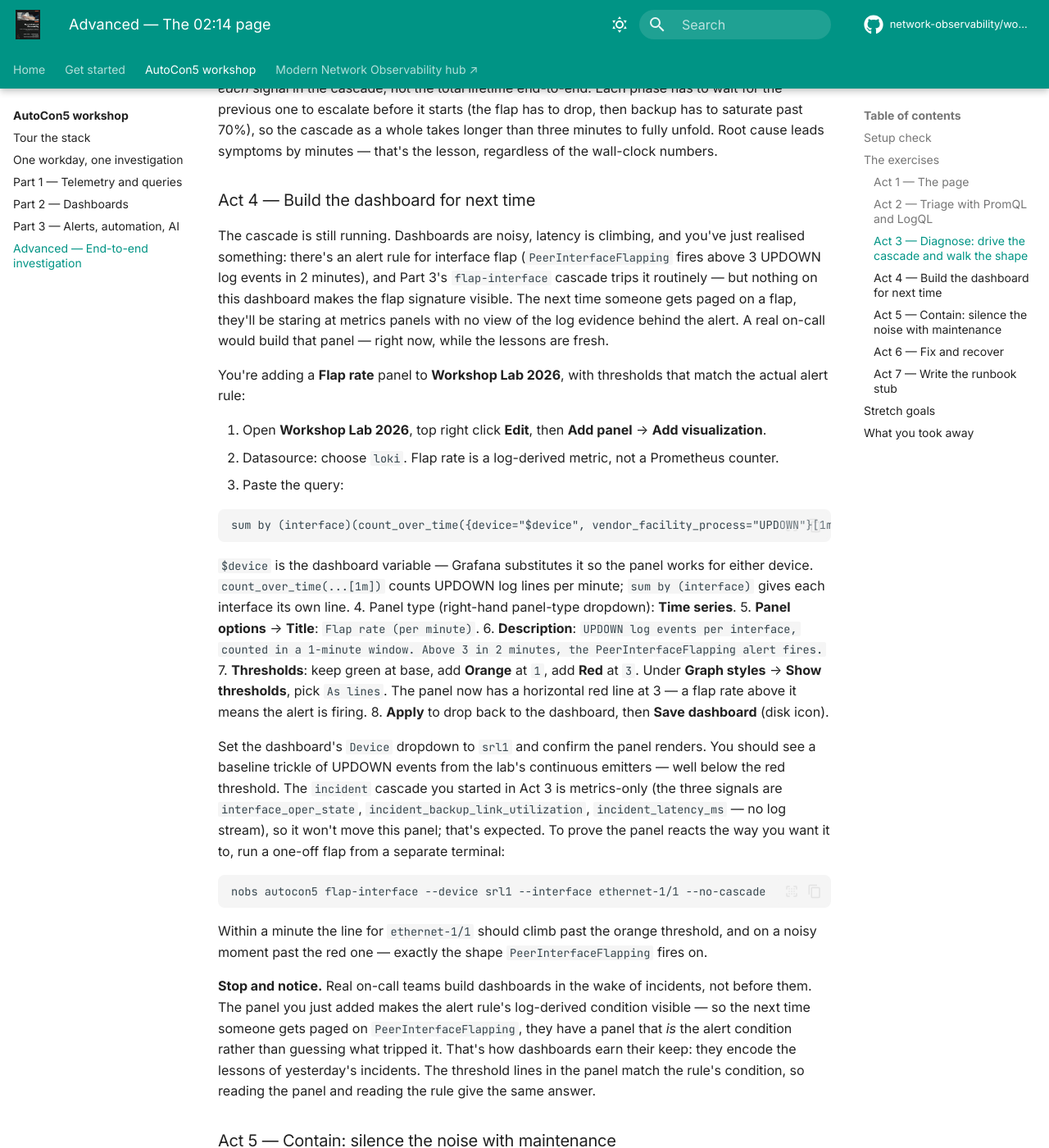
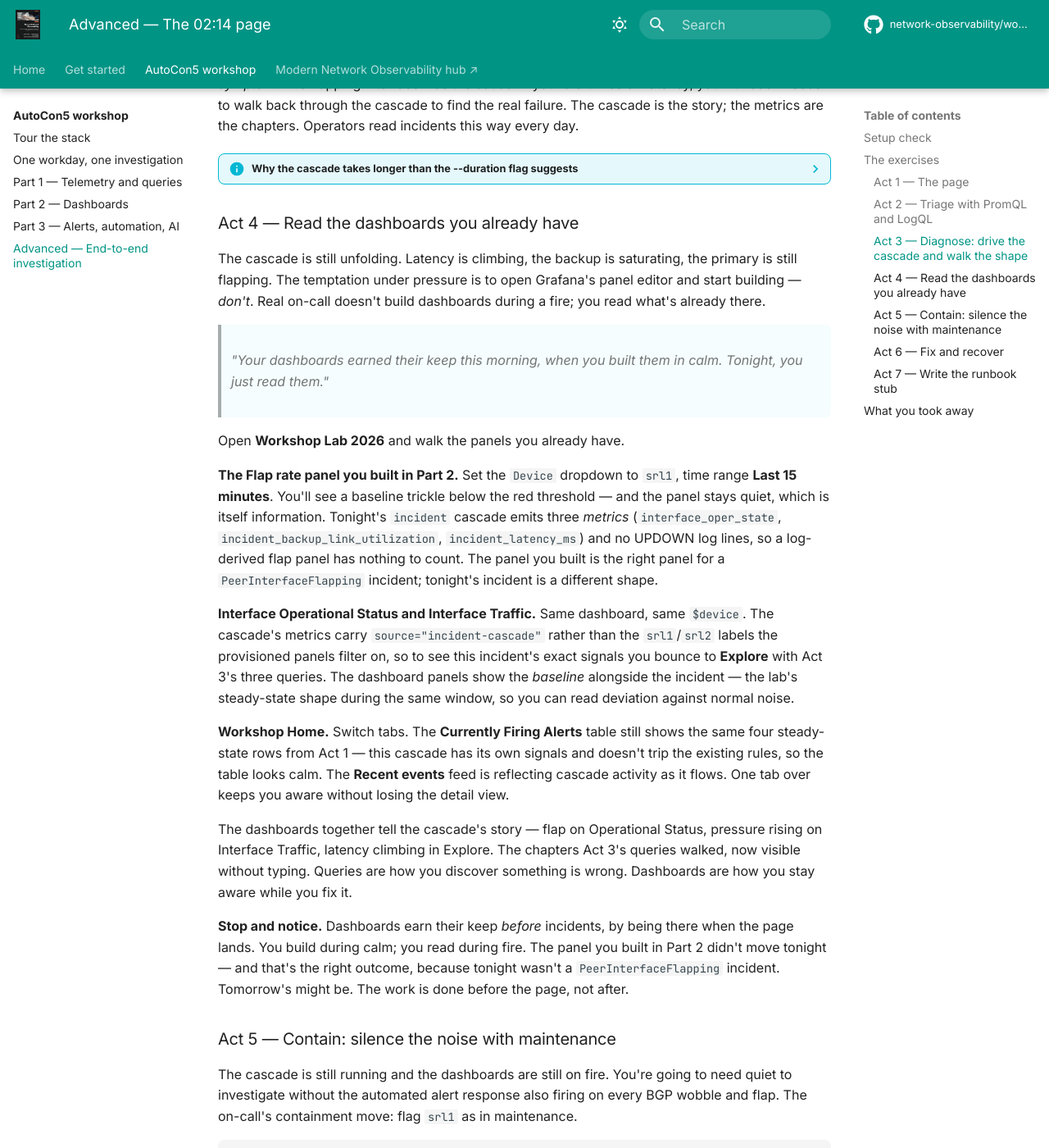
Before and after one commit to network-observability/workshops, an MkDocs documentation site: the page built from docs/workshop/advanced.md, in a window 1280 px wide and 1400 px high, scrolled down 5270 px. Shown: the whole window at 82% size. Built offline with MkDocs 1.6.1 and Material for MkDocs 9.7.7, drawn with Linux system fonts in a browser that asks for light colours; comment, search, counter and statistics services are not loaded; some of the changed text lies outside the part shown.

Commit message:
docs(advanced): walkthrough overhaul — accuracy fixes + Act 4 redesign (#84)

````diff
--- a/docs/workshop/advanced.md
+++ b/docs/workshop/advanced.md
@@ -26,7 +26,7 @@
 ![Interfaces State — srl1 during a cascade](../assets/screenshots/device-health-interfaces-state-light.png#only-light){ .screenshot loading=lazy }
 ![Interfaces State — srl1 during a cascade](../assets/screenshots/device-health-interfaces-state-dark.png#only-dark){ .screenshot loading=lazy }
 
-<figcaption>srl1's Interfaces State timeline during a cascade — the flapping interface visible, neighbouring interfaces holding steady. The view you triage from at 02:14.</figcaption>
+<figcaption>srl1's Interfaces State timeline during a cascade — the flapping interface visible, neighbouring interfaces holding steady. The dashboard you lean on in Act 4 as the incident unfolds.</figcaption>
 
 </figure>
 
--- a/workshops/autocon5/guides/advanced-cascades.md
+++ b/workshops/autocon5/guides/advanced-cascades.md
@@ -4,7 +4,7 @@
 
 It's 02:14. Your phone just buzzed. By the end of this guide you'll have triaged the page with PromQL and LogQL, watched a real cascade unfold across the dashboards, built a panel that would have caught it sooner, contained the noise with the maintenance flow, simulated the fix, and written the top of your own runbook entry.
 
-This is the workshop's capstone. It assumes Parts 1, 2, and 3 are already behind you — every skill you built across the day is going to come out under time pressure here. Budget **60 to 90 minutes** of wall-clock — longer than the part-guides on purpose, because you're integrating everything.
+This is the workshop's capstone. It assumes Parts 1, 2, and 3 are already behind you — the metric names, the basic PromQL/LogQL patterns, the dashboard layouts, and what `nobs autocon5 alerts`, `flap-interface`, and `maintenance` do are all going to come out under time pressure here. If you haven't walked the three core guides yet, do those first; the pacing here will leave you behind otherwise. Budget **60 to 90 minutes** of wall-clock — longer than the part-guides on purpose, because you're integrating everything.
 
 ## Setup check
 
@@ -16,23 +16,21 @@
 
 You should see options for `--device`, `--primary-interface`, `--backup-interface`, `--duration`, and `--kind` (default `link-failover`). If `incident` isn't a recognised subcommand, pull and re-run.
 
-Reset to known-good baseline and confirm the stack is healthy. The investigation will leave the lab in a non-default state mid-flight (a cascade running, a device flagged in maintenance) so the reset matters more here than in the part guides:
+Reset to known-good baseline and confirm the stack is healthy. The investigation puts the lab into states the part guides didn't — so the reset matters more here. Run it before you start:
 
 ```bash
 nobs autocon5 reset
 nobs autocon5 status
 ```
 
-`reset` is safe to run repeatedly — clears any leftover maintenance flags, expires workshop-related silences, removes any cascade scenarios from a prior run, and restarts the log shipper if it has gone quiet. `status` should show every row `ok`; if anything is yellow or red, flag it before continuing.
+`reset` is safe to run repeatedly — it re-loads the Infrahub source-of-truth, clears any device maintenance flags, re-applies sonda's baseline scenarios (so the steady-state broken peers stay firing), and expires any workshop-related Alertmanager silences. `status` should show every row `ok`; if anything is yellow or red, flag it before continuing.
 
 Two browser tabs ready:
 
 - **Workshop Home** at <http://localhost:3000/d/workshop-home> — situational awareness, alerts table, recent events feed.
-- **Workshop Lab 2026** at <http://localhost:3000/d/dfb5dpyjbh2wwa> — the dashboard you'll be modifying in Act 4.
+- **Workshop Lab 2026** at <http://localhost:3000/d/dfb5dpyjbh2wwa> — the dashboard you'll lean on in Act 4 as the incident unfolds.
 
 A scratch text file open on the side. The closing act has you write the top five lines of your own runbook entry, and you'll want somewhere to put them.
-
-This guide assumes you've walked Parts 1, 2, and 3 — you know the metric names, the basic PromQL/LogQL patterns, the dashboard layouts, and what `nobs autocon5 alerts`, `flap-interface`, and `maintenance` do. If you haven't, go back to the three core guides first; the pacing here will leave you behind otherwise.
 
 ## The exercises
 
@@ -53,7 +51,7 @@
 nobs autocon5 alerts
 ```
 
-You should see `BgpSessionNotUp` with `srl1 → 10.1.99.2` in the **Device / target** column. **Stop and notice.** This isn't an alert a cascade we just kicked off invented — it's the alert that's been firing since the lab booted, because the topology has a deliberately broken peer wired in. The page is real in lab terms. So: what do you do next?
+You'll see four alerts firing — the two `BgpSessionNotUp` rows (one per broken peer) and the two `InterfaceAdminUpOperDown` rows you met in Part 3. Tonight's page is the **srl1 → 10.1.99.2** row in the first group. The other three are the same steady-state noise that's been on the dashboard all day. **Stop and notice.** This isn't an alert a cascade we just kicked off invented — it's the alert that's been firing since the lab booted, because the topology has a deliberately broken peer wired in. The page is real in lab terms. So: what do you do next?
 
 ### Act 2 — Triage with PromQL and LogQL
 
@@ -77,7 +75,7 @@
 interface_oper_state{device="srl1"}
 ```
 
-Every interface should read UP (value `1` in the gNMI enum convention you saw in Part 1; `2` would be DOWN). **Conclusion:** no interface fault. Whatever is going on, it isn't on the wire — the link to the broken peer's network is intact. This is BGP-only.
+Most interfaces read `1` (UP). You'll see one — `ethernet-1/11` — at `2` (DOWN). That's the always-broken interface you met in Part 1; it's why one of the `InterfaceAdminUpOperDown` alerts is firing. For tonight's page (a BGP session not coming up to a peer), it's a known-quantity background fault, not the symptom. **Conclusion:** no *new* interface fault. The lit interfaces are healthy — whatever is going on, it isn't on the wire to the broken peer's network. This is BGP-only.
 
 **Is the peer reachable at the BGP layer?** Check intent and reality on this specific peer:
 
@@ -89,7 +87,7 @@
 bgp_oper_state{device="srl1", peer_address="10.1.99.2"}
 ```
 
-Admin reads `1` — the configured intent is "this peer should be up". Oper reads something other than `1` — reality says "it isn't established". **Conclusion:** intent-vs-reality mismatch on this specific peer. This is exactly what the alert is firing on.
+Admin reads `1` — the configured intent is "this peer should be up". Oper reads `5` — `active, retrying` in the gNMI enum convention from Part 1. Reality says "BGP is trying and not succeeding". **Conclusion:** intent-vs-reality mismatch on this specific peer. This is exactly what the alert is firing on.
 
 **Is there a log line that explains why?** Bridge to Loki — same labels, different datasource:
 
@@ -109,7 +107,7 @@
 nobs autocon5 incident --device srl1
 ```
 
-The CLI returns immediately and prints three IDs (one per cascade stage). The cascade is now unfolding in the lab — three minutes of total runtime by default. Open the **Workshop Lab 2026** dashboard — you'll be running three queries against the `prometheus` datasource in Explore as the incident develops. The Workshop Home dashboard's **Recent events** feed is also reflecting it; switch tabs occasionally to keep both in view.
+The CLI returns immediately and prints three IDs (one per cascade stage). The cascade is now unfolding in the lab — wall-clock timing is in the callout below. Open the **Workshop Lab 2026** dashboard — you'll be running three queries against the `prometheus` datasource in Explore as the incident develops. The Workshop Home dashboard's **Recent events** feed is also reflecting it; switch tabs occasionally to keep both in view.
 
 **The first thing that catches your eye — primary degrading.** The interface starts flipping:
 
@@ -117,7 +115,7 @@
 interface_oper_state{device="srl1", source="incident-cascade"}
 ```
 
-Switch to **Time series**. Within seconds you'll see the line flip between `1` (up) and `0` (down). Roughly 60s up, 30s down. An interface flap is the classic *something physical is wrong* signal — in a real network this is what makes you walk to the rack. The `source="incident-cascade"` label scopes the query to the signals this incident is emitting, leaving the lab's steady-state noise out of view.
+Switch to **Time series**. Within seconds you'll see the line flip between `1` (up) and `0` (down). Roughly 60s up, 30s down. An interface flap is the classic *something physical is wrong* signal — in a real network this is what makes you walk to the rack. By default the cascade targets `ethernet-1/10` as the primary — that's the line that flips. The `source="incident-cascade"` filter scopes the query to this incident's signals and keeps the lab's baseline interface noise (Parts 1–3's always-broken `ethernet-1/11`, etc.) off this chart.
 
 **Stop and notice.** The values are `0` and `1`, not the `1`/`2` gNMI-enum pair you saw in Parts 1–3. This cascade is a different shape of incident — generic up/down rather than the BGP-coupled interface story — so it emits with the simpler `0`/`1` scheme and the unique `source=incident-cascade` label. That's also why the existing `BgpSessionNotUp` alert doesn't trip on this incident: the alert rule matches on `bgp_oper_state`, and this cascade emits its own three signals, none of them `bgp_oper_state`. Different incidents, different signal shapes, different alerts. The label is the scoping handle that keeps them separable.
 
@@ -141,38 +139,27 @@
 
 **Stop and notice.** By the time latency is the visible problem, the actual root cause — the primary uplink fault — happened minutes ago. This is why incident timelines matter. The latency spike is a *symptom*. The flapping interface was the *cause*. If your alert fires on latency, your runbook needs to walk back through the cascade to find the real failure. The cascade is the story; the metrics are the chapters. Operators read incidents this way every day.
 
-There's a wall-clock detail worth calling out. The default `--duration 3m` is the bounded lifetime of *each* signal in the cascade, not the total lifetime end-to-end. Each phase has to wait for the previous one to escalate before it starts (the flap has to drop, then backup has to saturate past 70%), so the cascade as a whole takes longer than three minutes to fully unfold. Root cause leads symptoms by minutes — that's the lesson, regardless of the wall-clock numbers.
+??? info "Why the cascade takes longer than the --duration flag suggests"
 
-### Act 4 — Build the dashboard for next time
+    There's a wall-clock detail worth calling out. The default `--duration 3m` is the bounded lifetime of *each* signal in the cascade, not the total lifetime end-to-end. Each phase has to wait for the previous one to escalate before it starts (the flap has to drop, then backup has to saturate past 70%), so the cascade as a whole takes longer than three minutes to fully unfold. Root cause leads symptoms by minutes — that's the lesson, regardless of the wall-clock numbers.
 
-The cascade is still running. Dashboards are noisy, latency is climbing, and you've just realised something: there's an alert rule for interface flap (`PeerInterfaceFlapping` fires above 3 UPDOWN log events in 2 minutes), and Part 3's `flap-interface` cascade trips it routinely — but nothing on this dashboard makes the flap signature visible. The next time someone gets paged on a flap, they'll be staring at metrics panels with no view of the log evidence behind the alert. A real on-call would build that panel — right now, while the lessons are fresh.
+### Act 4 — Read the dashboards you already have
 
-You're adding a **Flap rate** panel to **Workshop Lab 2026**, with thresholds that match the actual alert rule:
+The cascade is still unfolding. Latency is climbing, the backup is saturating, the primary is still flapping. The temptation under pressure is to open Grafana's panel editor and start building — *don't*. Real on-call doesn't build dashboards during a fire; you read what's already there.
 
-1. Open **Workshop Lab 2026**, top right click **Edit**, then **Add panel** → **Add visualization**.
-2. Datasource: choose `loki`. Flap rate is a log-derived metric, not a Prometheus counter.
-3. Paste the query:
+> *"Your dashboards earned their keep this morning, when you built them in calm. Tonight, you just read them."*
 
-   ```logql
-   sum by (interface)(count_over_time({device="$device", vendor_facility_process="UPDOWN"}[1m]))
-   ```
+Open **Workshop Lab 2026** and walk the panels you already have.
 
-   `$device` is the dashboard variable — Grafana substitutes it so the panel works for either device. `count_over_time(...[1m])` counts UPDOWN log lines per minute; `sum by (interface)` gives each interface its own line.
-4. Panel type (right-hand panel-type dropdown): **Time series**.
-5. **Panel options** → **Title**: `Flap rate (per minute)`.
-6. **Description**: `UPDOWN log events per interface, counted in a 1-minute window. Above 3 in 2 minutes, the PeerInterfaceFlapping alert fires.`
-7. **Thresholds**: keep green at base, add **Orange** at `1`, add **Red** at `3`. Under **Graph styles** → **Show thresholds**, pick `As lines`. The panel now has a horizontal red line at 3 — a flap rate above it means the alert is firing.
-8. **Apply** to drop back to the dashboard, then **Save dashboard** (disk icon).
+**The Flap rate panel you built in Part 2.** Set the `Device` dropdown to `srl1`, time range **Last 15 minutes**. You'll see a baseline trickle below the red threshold — and the panel stays quiet, which is itself information. Tonight's `incident` cascade emits three *metrics* (`interface_oper_state`, `incident_backup_link_utilization`, `incident_latency_ms`) and no UPDOWN log lines, so a log-derived flap panel has nothing to count. The panel you built is the right panel for a `PeerInterfaceFlapping` incident; tonight's incident is a different shape.
 
-Set the dashboard's `Device` dropdown to `srl1` and confirm the panel renders. You should see a baseline trickle of UPDOWN events from the lab's continuous emitters — well below the red threshold. The `incident` cascade you started in Act 3 is metrics-only (the three signals are `interface_oper_state`, `incident_backup_link_utilization`, `incident_latency_ms` — no log stream), so it won't move this panel; that's expected. To prove the panel reacts the way you want it to, run a one-off flap from a separate terminal:
+**Interface Operational Status and Interface Traffic.** Same dashboard, same `$device`. The cascade's metrics carry `source="incident-cascade"` rather than the `srl1`/`srl2` labels the provisioned panels filter on, so to see this incident's exact signals you bounce to **Explore** with Act 3's three queries. The dashboard panels show the *baseline* alongside the incident — the lab's steady-state shape during the same window, so you can read deviation against normal noise.
 
-```bash
-nobs autocon5 flap-interface --device srl1 --interface ethernet-1/1 --no-cascade
-```
+**Workshop Home.** Switch tabs. The **Currently Firing Alerts** table still shows the same four steady-state rows from Act 1 — this cascade has its own signals and doesn't trip the existing rules, so the table looks calm. The **Recent events** feed is reflecting cascade activity as it flows. One tab over keeps you aware without losing the detail view.
 
-Within a minute the line for `ethernet-1/1` should climb past the orange threshold, and on a noisy moment past the red one — exactly the shape `PeerInterfaceFlapping` fires on.
+The dashboards together tell the cascade's story — flap on Operational Status, pressure rising on Interface Traffic, latency climbing in Explore. The chapters Act 3's queries walked, now visible without typing. Queries are how you discover something is wrong. Dashboards are how you stay aware while you fix it.
 
-**Stop and notice.** Real on-call teams build dashboards in the wake of incidents, not before them. The panel you just added makes the alert rule's log-derived condition visible — so the next time someone gets paged on `PeerInterfaceFlapping`, they have a panel that *is* the alert condition rather than guessing what tripped it. That's how dashboards earn their keep: they encode the lessons of yesterday's incidents. The threshold lines in the panel match the rule's condition, so reading the panel and reading the rule give the same answer.
+**Stop and notice.** Dashboards earn their keep *before* incidents, by being there when the page lands. You build during calm; you read during fire. The panel you built in Part 2 didn't move tonight — and that's the right outcome, because tonight wasn't a `PeerInterfaceFlapping` incident. Tomorrow's might be. The work is done before the page, not after.
 
 ### Act 5 — Contain: silence the noise with maintenance
 
@@ -188,7 +175,7 @@
 nobs autocon5 alerts
 ```
 
-The `BgpSessionNotUp` row is still in the firing list — that's expected. The alert isn't "fixed" by going into maintenance; what changes is the *response* path. The webhook flow consults Infrahub on every alert payload, sees `srl1.maintenance=true`, and decides `skip` (reason: `device under maintenance`) instead of `quarantine`. Open Workshop Home and look at the **Recent events** feed: the next time Alertmanager's webhook fires for this alert, the new annotation reads `skip` rather than `quarantine`. (If you don't want to wait for Alertmanager's `repeat_interval`, jump back to Part 3's `try-it` tour after this guide — Path 2 walks exactly this transition.)
+The `BgpSessionNotUp` row is still in the firing list — that's expected. The alert isn't "fixed" by going into maintenance; what changes is the *response* path. The webhook flow consults Infrahub on every alert payload, sees `srl1.maintenance=true`, and decides `skip` (reason: `device under maintenance`) instead of `quarantine`. Open Workshop Home and look at the **Recent events** feed: the next time Alertmanager's webhook fires for this alert, the new annotation reads `skip` rather than `quarantine`. Alertmanager's `repeat_interval` for this alert is 20 minutes, so you may not see the `skip` annotation appear within the time you spend in this guide. Part 3's `try-it` tour, Path 2, walks exactly this transition with an immediate replay if you want to see it land.
 
 **Stop and notice.** Maintenance isn't a static config attribute on the device — it's a *containment lever* the on-call uses live during an incident. Flipping the flag tells the automation "I'm in here; please don't fire automated actions while I'm working." The flow consults the source of truth at decision time, so the change has effect on the very next alert that arrives. This is what the workshop's source-of-truth integration was for.
 
@@ -200,7 +187,7 @@
 nobs autocon5 reset
 ```
 
-Reset is safe to run repeatedly — it deletes any cascade scenarios still running, expires workshop-related Alertmanager silences, and clears any device maintenance flags. Watch the dashboards. Within ~30 seconds the cascade signals stop changing, the lab's continuous emitters take over, the panels drift back toward green. Latency drops on `incident_latency_ms`. `incident_backup_link_utilization` flatlines.
+Reset is safe to run repeatedly — it re-loads Infrahub, clears any device maintenance flags, re-applies sonda's baseline scenarios, deletes any cascade scenarios still running, and expires any workshop-related Alertmanager silences. Watch the dashboards. Within ~30 seconds the cascade signals stop changing, the lab's continuous emitters take over, the panels drift back toward green. Latency drops on `incident_latency_ms`. `incident_backup_link_utilization` flatlines.
 
 Note that `reset` already cleared the maintenance flag for `srl1` as part of returning the lab to known-good state. Re-run `nobs autocon5 alerts`: the original `BgpSessionNotUp` is still firing — the deliberately broken peer hasn't been "fixed" because that's a configuration issue on the topology side, not what we just simulated. But the *response* path is back to default: the next alert payload routing through the flow will get the full policy treatment again.
 
@@ -233,20 +220,14 @@
 
 **Stop and notice.** Runbooks are the artefact every observability investment is ultimately for. Telemetry shapes you can query, dashboards you can read, alerts that fire at the right time — they all funnel into the runbook entries that make the next on-call's job survivable. You just walked through the shape; you wrote the entry. That's the loop.
 
-## Stretch goals
+??? tip "Stretch goals — if you have time before lunch"
 
-- **Drive the same investigation on srl2.** Re-run the cascade with `--device srl2`. Notice that the existing `BgpSessionNotUp` alert was for srl1's broken peer; on srl2 the broken peer is `10.1.11.1`. The triage decision tree from Act 2 works the same; only the device label changes. Confirm your runbook stub still applies — if it doesn't, either it was too device-specific or you've found a real shape difference worth writing down.
-- **Predict the customer-impact window.** Given the timing you observed (backup utilisation crossing 70% around t=2½ min, latency ramping from there toward 150ms over the next three minutes), at what point would a customer's response-time SLO break? Use the queries from Act 3 to back the answer with data, not feel.
-- **Compare the investigation arc to the automated path.** Run `nobs autocon5 try-it` from Part 3 — it walks the four alert paths automatically. Contrast: `try-it` is the automation handling routine cases without you. The investigation game you just walked is what you do when *automation isn't enough* — when you need to know what the workflow would have done, why, and whether to override it.
+    - **Drive the same investigation on srl2.** Re-run the cascade with `--device srl2`. Notice that the existing `BgpSessionNotUp` alert was for srl1's broken peer; on srl2 the broken peer is `10.1.11.1`. The triage decision tree from Act 2 works the same; only the device label changes. Confirm your runbook stub still applies — if it doesn't, either it was too device-specific or you've found a real shape difference worth writing down.
+    - **Predict the customer-impact window.** Given the timing you observed (backup utilisation crossing 70% around t=2½ min, latency ramping from there toward 150ms over the next three minutes), at what point would a customer's response-time SLO break? Use the queries from Act 3 to back the answer with data, not feel.
+    - **Compare the investigation arc to the automated path.** Run `nobs autocon5 try-it` from Part 3 — it walks the four alert paths automatically. Contrast: `try-it` is the automation handling routine cases without you. The investigation game you just walked is what you do when *automation isn't enough* — when you need to know what the workflow would have done, why, and whether to override it.
 
 ## What you took away
 
-- The shape of an interface-degradation incident — primary fault → failover → backup pressure → latency — is universal. Recognise the shape and you've started triaging.
-- Triage is a decision tree, not a single query. Localise top-down: device → link → peer → log evidence. Each step rules out a class of failure.
-- The metric-to-log bridge from Part 1 is the single most useful pattern under pressure. Metric tells you *what*; log tells you *why*; the same labels on both sides make it cheap.
-- Empty panels at the start of an incident aren't a bug. Some signals only exist once an upstream failure has happened, and that gap is information — it tells you when each stage of the cascade actually fired.
-- Latency is almost always a symptom, not a cause. When latency alerts fire, walk *back* through the cascade to find the real failure.
-- Dashboards earn their keep when they encode lessons from real incidents. Build them after the page lands, not before. The thresholds on a panel should match the alert rule, so the line you see on screen *is* the alert condition.
-- Maintenance is a containment lever, not a static attribute. Use it live to silence noise while you investigate; clear it the moment the device is back in production.
-- Recovery has a shape too. The metrics tell the resolution story the same way they told the failure story — in causal order. Watch for the dashboards going green as confirmation the fix landed.
-- Runbooks are the artefact every observability investment ultimately funnels into. Five good lines, written while the memory is fresh, beats a hundred mediocre ones written months later.
+- The shape of an interface-degradation incident — primary fault → failover → backup pressure → latency — is universal. Latency is almost always a symptom; walk back through the cascade to find the cause.
+- Same labels on metrics and logs means correlation is one query change away. Metric tells you *what*; log tells you *why*. The metric-to-log bridge is the single most useful pattern under pressure.
+- Dashboards are built in calm and read in fire; runbooks are the durable artefact every observability investment funnels into. Five good lines, written while the memory is fresh, are worth more than a polished page nobody can find at 02:14.
````
